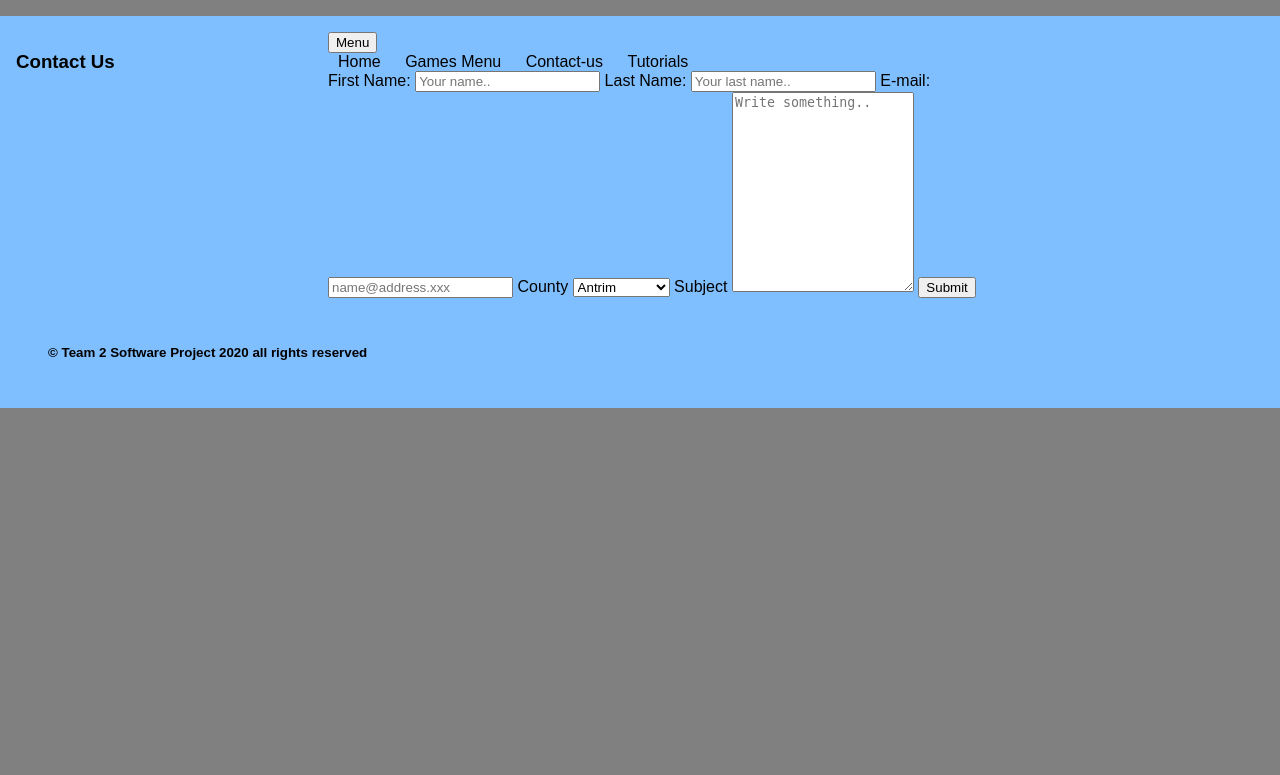
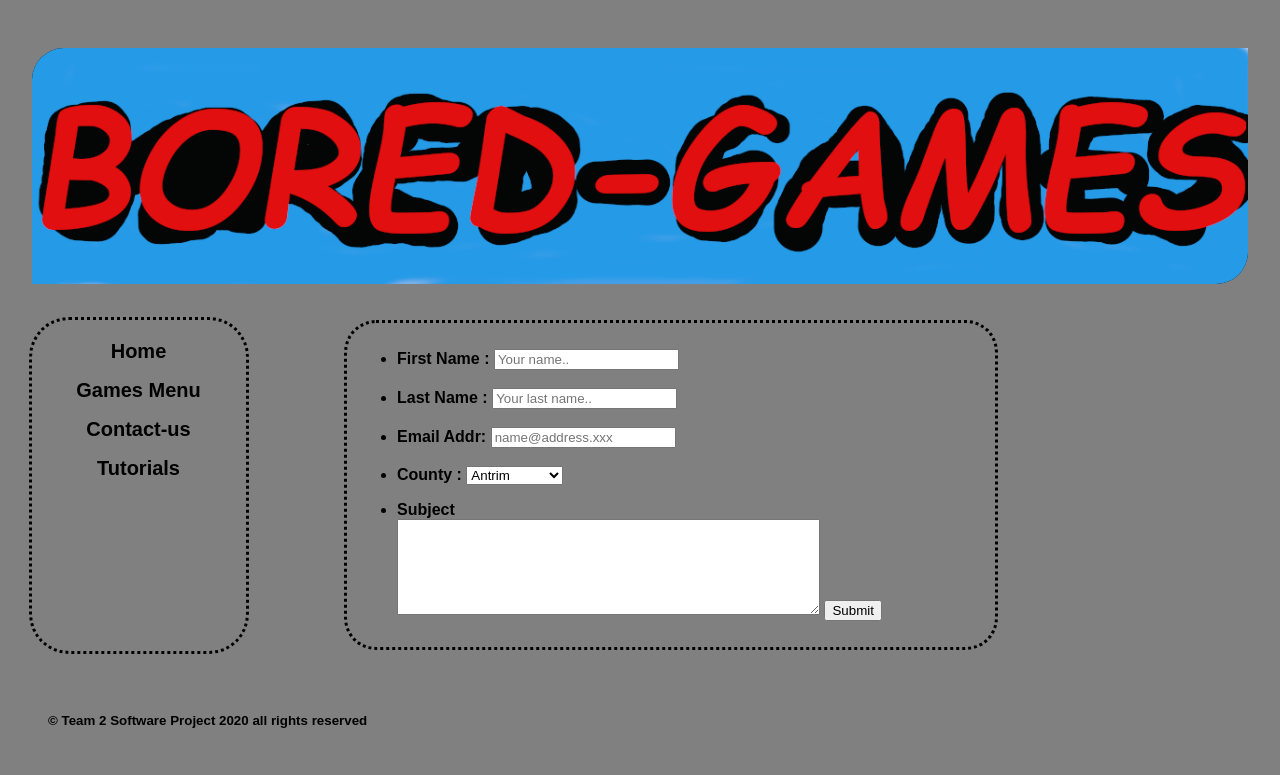
Before and after one commit to TeamTwo2020/bored_games, a PHP site: page /styles/Contact-Us.html in a window 1280 px wide. Shown: the top 775 px of the page. Run offline with PHP 8.4, Linux system fonts and the light colour scheme; some web fonts are replaced.

Commit message:
added contact us to the webpage
added and cleaned up the contact page, with a simple side nav bar aswell as changed the background color,

```diff
--- a/teamSoftware/hangman/index.html
+++ b/teamSoftware/hangman/index.html
@@ -21,6 +21,7 @@
                                 <alpha id="buttons"></alpha>
                                     <button id="hint">Hint</button>
                                     <button id="reset">Play again</button>
+                                    <button id="home"><a href="../index.html">Home</a></button>
 
         </section>
 
--- a/teamSoftware/styles/Contact-Us.html
+++ b/teamSoftware/styles/Contact-Us.html
@@ -7,29 +7,47 @@
             var x = document.forms["myForm"][
     </script>
     <link rel="stylesheet" href="styles/styles.css"/>
-    <title>Title</title>
+    <title>Bored-Games</title>
 </head>
 <body>
-    <h3>Contact Us</h3>
-    <div class="nav_menu_dropdown">
-        <button onclick="myFunction()" class="dropbtn">Menu</button>
-        <div id="myDropdown" class="dropdown-content">
-            <a href="#">Home</a>
-            <a href="#">Games Menu</a>
-            <a href="#">Contact-us</a>
-            <a href="#">Tutorials</a>
-        </div>
-        <form action="mailto:116706819@umail.ucc.ie">
-            <label for="fname">First Name:</label>
+     <header>
+
+            <img src="../images/board.png" alt=" Bored-Games" />
+        </header>
+
+    <!--<div class="nav_menu_dropdown">-->
+        <!--<button onclick="myFunction()" class="dropbtn">Menu</button>-->
+
+        <!--<div id="myDropdown" class="dropdown-content">-->
+            <nav>
+                <ul>
+
+            <li><a href="../index.html"><b>Home</b></a></li>
+            <li><a href="#"><b>Games Menu</b></a></li>
+            <li><a href="Contact-Us.html"><b>Contact-us</b></a></li>
+            <li><a href="#"><b>Tutorials</b></a></li>
+        </ul>
+        </nav>
+    <main>
+        <form>
+            <action="mailto:116706819@umail.ucc.ie">
+            <ul align="justify">
+        <li><label for="fname"><b>First Name :</b> </label>
             <input type="text" id="fname" name="firstname" placeholder="Your name..">
-
-            <label for="lname">Last Name:</label>
+        </li>
+        <br>
+        <li>
+            <label for="lname"><b>Last Name :</b> </label>
             <input type="text" id="lname" name="lastname" placeholder="Your last name..">
-
-            <label for="email">E-mail:</label>
+        </li>
+        <br>
+        <li>
+            <label for="email"><b>Email Addr:</b> </label>
             <input type="text" id="email" name="email" placeholder="name@address.xxx">
-
-            <label for="county">County</label>
+        </li>
+        <br>
+        <li>
+            <label for="county"><b>County :</b></label>
             <select id="county" name="County">
                 <option value="Antrim">Antrim</option>
                 <option value="Armagh">Armagh</option>
@@ -63,13 +81,23 @@
                 <option value="Wexford">Wexford</option>
                 <option value="Wicklow">Wicklow</option>
             </select>
+        </li>
+    </ul>
 
-            <label for="subject">Subject</label>
-            <textarea id="subject" name="subject" placeholder="Write something.." style="height:200px"></textarea>
+    <ul>
+        <li>
+
+            <div><b>Subject</b></div><textarea id="subject" name="subject" placeholder="Write something.." textarea rows="6" cols="50"/>
+
+            </textarea>
 
             <input type="submit" value="Submit">
-        </form>
-    </div>
+        </li>
+    </ul>
+
+    </action="mailto:116706819@umail.ucc.ie">
+</main>
+
     <footer>
         <small><b> <br>&copy; Team 2 Software Project 2020 all rights reserved<br></b></small>
     </footer>
--- a/teamSoftware/styles/styles/styles.css
+++ b/teamSoftware/styles/styles/styles.css
@@ -18,7 +18,7 @@ body{
      flex-flow: row;
      flex-wrap: wrap;
      justify-content: space-between;
-     background-color: #80bfff;
+     background-color: gray;
      font-family: 'ABeeZee', sans-serif;
 }
 /*header*/
@@ -30,9 +30,9 @@ header img{
     max-width:100%;
 
 input[type=text], select, textarea {
-        width: 100%;
-        padding: 12px;
-        border: 1px solid #ccc;
+        width: 250%;
+        padding: 640px;
+        border: 10px solid #ccc;
         border-radius: 4px;
         box-sizing: border-box;
         margin-top: 6px;
@@ -106,6 +106,19 @@ input[type=text], select, textarea {
             .show {display:block;}
 
 }
+/*form{
+
+    border-style:dotted;
+    border-color:black;
+    border-radius:2em;
+    display:inline-block;
+    flex-flow: row;
+    flex-wrap: wrap;
+    justify-content: space-between;
+    margin:1em;
+    padding:1em;
+    width:auto;
+}*/
 header {
 
     padding: 1em;
@@ -114,25 +127,43 @@ header {
 }
 /*nav*/
 nav{
-    width:auto;
-    margin:1em;
+    width:11em;
+    margin:0.625em;
+    background-color: gray;
+    color:black;
+    border-style: dotted;
+    border-radius: 2em;
+    font-size: 2em;
 
 }
 
-nav, h1, a{
+nav, h2, a{
 
     padding:0.625em;
     color:black;
     text-decoration: none;
     list-style: none;
+    font-size: 20px;
 }
 nav li{
     text-decoration: none;
     list-style: none;
+    float:left;
+}
+nav li a {
+    display: block;
+    padding: 8px;
+
+}
+nav ul{
+    list-style: none;
+    margin: 0;
+    padding: 0;
+    overflow: hidden;
 }
 
 nav a:hover{
-    color:yellow;
+    color:black;
 }
 nav img{
     float:right;
@@ -142,8 +173,8 @@ nav img{
 /*main*/
 main{
 
-    /*border-style:dotted;
-    border-color:gray;*/
+    border-style:dotted;
+    border-color:black;
     border-radius:2em;
     display:inline-block;
     flex-flow: row;
@@ -217,7 +248,7 @@ footer  {
     padding:2em;
     width:auto;
     display:inline-flex;
-    background-color: #80bfff;
+    background-color: gray;
     color:black;
 
 }
```
Also changed, not shown: teamSoftware/index.html (+24 -5 lines), teamSoftware/styles/styles.css (+38 -8 lines).
